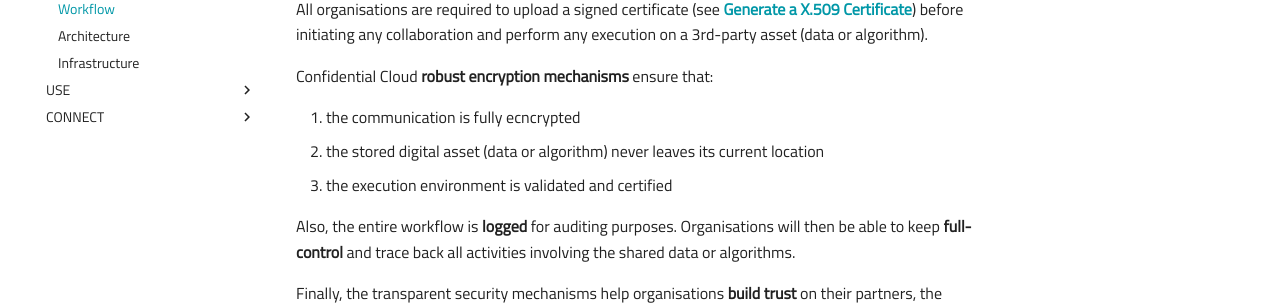
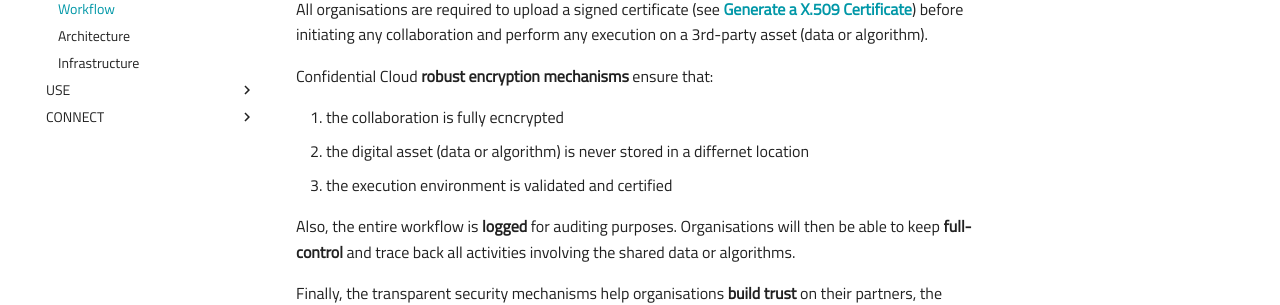
Before and after one commit to canarybit/cc-docs, an MkDocs documentation site: the page built from docs/workflow.md, in a window 1280 px wide. Shown: the part 183-488 px from the top of the page. Built offline with MkDocs 1.6.1 and Material for MkDocs 9.7.7, drawn with Linux system fonts in a browser that asks for light colours.

Commit message:
Updates content

```diff
--- a/docs/workflow.md
+++ b/docs/workflow.md
@@ -4,8 +4,8 @@ All organisations are required to upload a signed certificate (see [Generate a X
 
 Confidential Cloud **robust encryption mechanisms** ensure that:
 
-1. the communication is fully ecncrypted
-2. the stored digital asset (data or algorithm) never leaves its current location
+1. the collaboration is fully ecncrypted
+2. the digital asset (data or algorithm) is never stored in a differnet location
 3. the execution environment is validated and certified
 
 Also, the entire workflow is **logged** for auditing purposes. Organisations will then be able to keep **full-control** and trace back all activities involving the shared data or algorithms.
```
